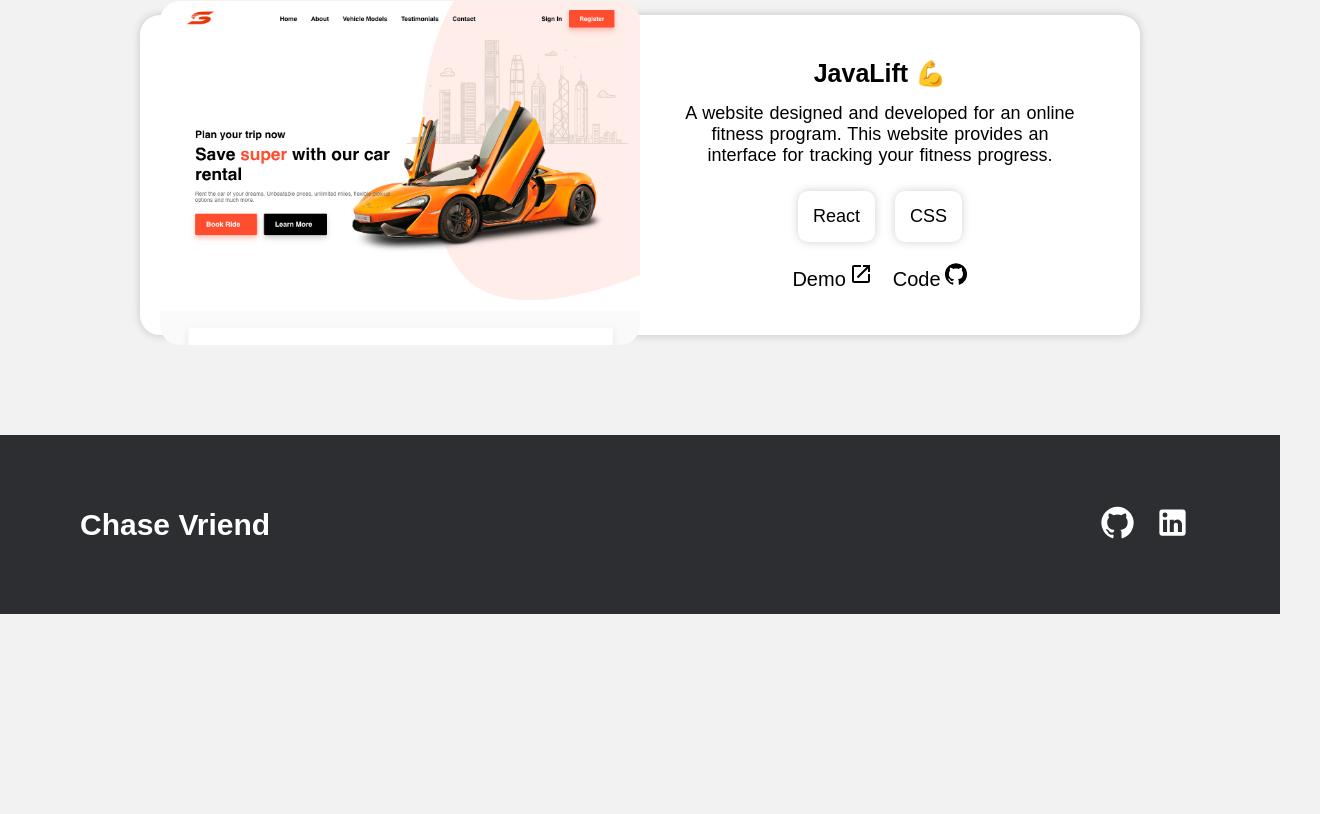
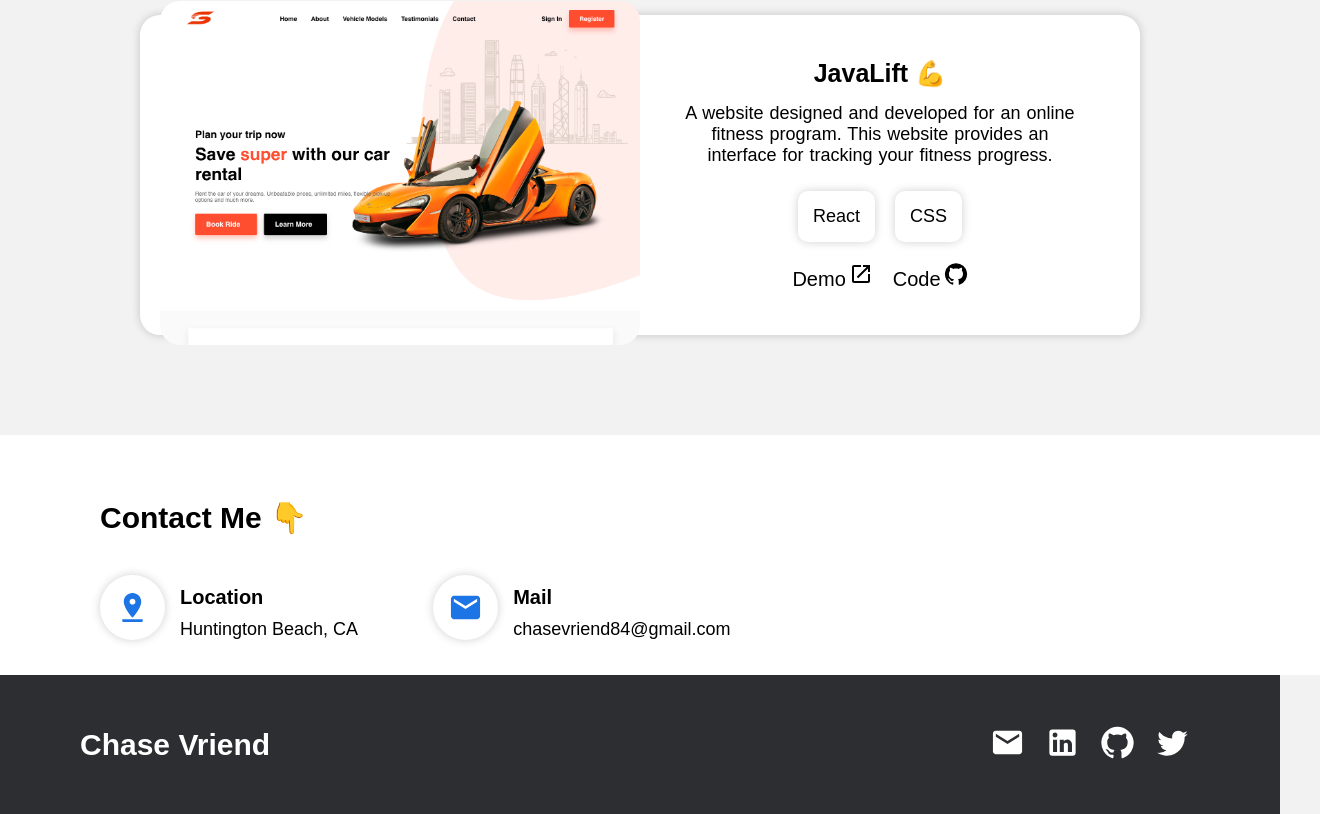
Before and after one commit to chasevriend/portfolio, a React (Create React App) app: page /#/ in a window 1280 px wide. Shown: the part 1608-2422 px from the top of the page, 1320 px wide, since content can reach past the window. Before the commit the page ends 2222 px from the top, so only its background shows below. Built offline with nearby package versions, Linux system fonts and the light colour scheme.

Commit message:
taking a break

```diff
--- /dev/null
+++ b/src/components/Contact.js
@@ -0,0 +1,35 @@
+import React from 'react'
+import '../styles/Contact.css';
+import PinDropIcon from '@mui/icons-material/PinDrop';
+import EmailIcon from '@mui/icons-material/Email';
+import { Link } from 'react-router-dom';
+
+const Contact = () => {
+    return (
+        <div className='contact'>
+            <div className='contact__container'>
+                <h2>Contact Me 👇</h2>
+                <div className='contact__content'>
+                    <div>
+                        <PinDropIcon fontSize='large' className='contact__icon' />
+                        <span>
+                            <h4>Location</h4>
+                            <p>Huntington Beach, CA</p>
+                        </span>
+                    </div>
+                    <div>
+                        <EmailIcon fontSize='large' className='contact__icon' />
+                        <span>
+                            <h4>Mail</h4>
+                            <Link to='mailto: chasevriend84@gmail.com'>
+                                <p>chasevriend84@gmail.com</p>
+                            </Link>
+                        </span>
+                    </div>
+                </div>
+            </div>
+        </div>
+    )
+}
+
+export default Contact
--- a/src/components/Footer.js
+++ b/src/components/Footer.js
@@ -3,6 +3,8 @@ import React from 'react'
 import '../styles/Footer.css';
 import GitHubIcon from '@mui/icons-material/GitHub';
 import LinkedInIcon from '@mui/icons-material/LinkedIn';
+import EmailIcon from '@mui/icons-material/Email';
+import TwitterIcon from '@mui/icons-material/Twitter';
 import { Link } from 'react-router-dom';
 
 const Footer = () => {
@@ -12,10 +14,16 @@ const Footer = () => {
                 <h2>Chase Vriend</h2>
                 <div>
                     <Link to=''>
+                        <EmailIcon fontSize='large' className='footer__icon' />
+                    </Link>
+                    <Link to=''>
+                        <LinkedInIcon fontSize='large' className='footer__icon' />
+                    </Link>
+                    <Link to='/'>
                         <GitHubIcon fontSize='large' className='footer__icon' />
                     </Link>
                     <Link to=''>
-                        <LinkedInIcon fontSize='large' className='footer__icon' />
+                        <TwitterIcon fontSize='large' className='footer__icon' />
                     </Link>
                 </div>
             </div>
--- a/src/components/Hero.js
+++ b/src/components/Hero.js
@@ -5,6 +5,7 @@ import '../styles/Hero.css';
 import GitHubIcon from '@mui/icons-material/GitHub';
 import LinkedInIcon from '@mui/icons-material/LinkedIn';
 import TwitterIcon from '@mui/icons-material/Twitter';
+import EmailIcon from '@mui/icons-material/Email';
 import HeroImg from '../images/hero.png';
 
 const Hero = () => {
@@ -18,8 +19,11 @@ const Hero = () => {
                         I excel in design and development of responsive websites that offer a seamless
                         user experience.
                     </p>
+                    <Link to='mailto: chasevriend84@gmail.com'>
+                        <EmailIcon fontSize='large' className='hero__icon' />
+                    </Link>
                     <Link to='/'>
-                        <LinkedInIcon fontSize='large' className='hero__icon' />
+                        <LinkedInIcon fontSize='large' className='hero__icon2' />
                     </Link>
                     <Link to='/'>
                         <GitHubIcon fontSize='large' className='hero__icon2' />
@@ -27,6 +31,7 @@ const Hero = () => {
                     <Link to='/'>
                         <TwitterIcon fontSize='large' className='hero__icon2' />
                     </Link>
+
                 </div>
                 <img src={HeroImg} alt='picture of Chase' className='hero__img' />
             </div>
--- a/src/components/Nav.js
+++ b/src/components/Nav.js
@@ -62,11 +62,8 @@ const Nav = () => {
                         >
                             Projects
                         </Link>
-                        <Link
-                            className="nav__btn" to="/"
-                            onClick={() => window.scrollTo(0, 0)}
-                        >
-                            Contact
+                        <Link className="nav__btn" to='mailto: chasevriend84@gmail.com'>
+                                Contact
                         </Link>
                     </div>
 
--- a/src/pages/Home.jsx
+++ b/src/pages/Home.jsx
@@ -1,4 +1,5 @@
 import React from 'react'
+import Contact from '../components/Contact'
 import Footer from '../components/Footer'
 import Hero from '../components/Hero'
 import Nav from '../components/Nav'
@@ -12,7 +13,7 @@ const Home = () => {
             <Hero />
             <Stack />
             <Projects />
-
+            <Contact />
             <Footer />
         </>
     )
--- /dev/null
+++ b/src/styles/Contact.css
@@ -0,0 +1,55 @@
+.contact {
+    width: 100%;
+    background-color: #fff;
+    padding: 20px;
+    margin-top: 10vh;
+    height: 25vh;
+}
+
+.contact__container {
+    max-width: 70rem;
+    margin-left: auto;
+    margin-right: auto;
+    margin-top: 25px;
+}
+
+.contact__container h2 {
+    font-size: 30px;
+    padding: 20px 0;
+}
+
+.contact__content {
+    display: flex;
+    gap: 60px;
+}
+
+.contact__content div {
+    display: flex;
+    align-items: center;
+    padding: 20px 0;
+    cursor: pointer;
+}
+
+.contact__content div span {
+    padding: 0 15px;
+}
+
+.contact__content h4 {
+    font-size: 20px;
+    padding: 10px 0;
+}
+
+.contact__content p {
+    font-size: 18px;
+}
+
+.contact__content p:hover {
+    color: var(--blue2);
+}
+
+.contact__icon {
+    color: var(--blue2);
+    padding: 15px;
+    box-shadow: 0 0 10px rgba(0, 0, 0, 0.19);
+    border-radius: 50%;
+}
--- a/src/styles/Footer.css
+++ b/src/styles/Footer.css
@@ -1,5 +1,4 @@
 .footer {
-    margin-top: 10vh;
     width: 100%;
     background-color: #2d2e32;
 }
@@ -11,7 +10,7 @@
     max-width: 70rem;
     margin-left: auto;
     margin-right: auto;
-    padding: 70px;
+    padding: 50px;
 }
 
 .footer__container h2 {
```
